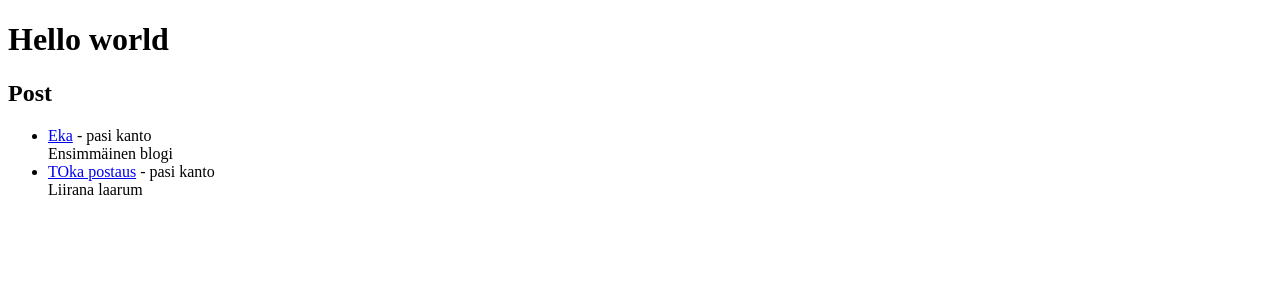
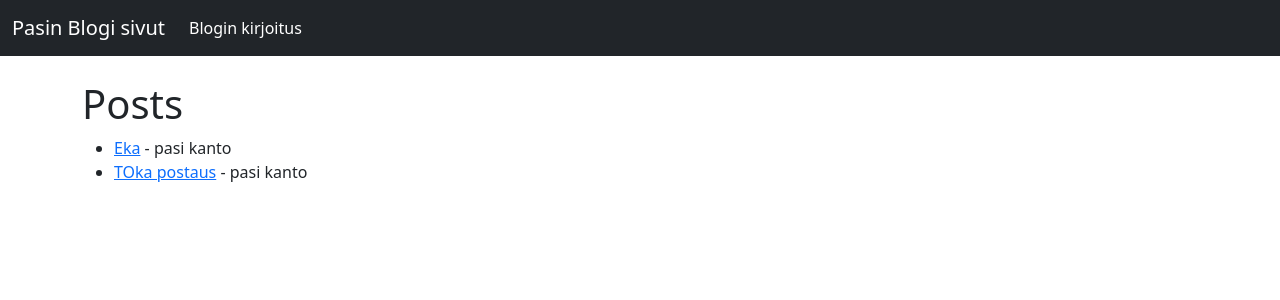
Before and after one commit to Pkanto/blogi, a Django app: page / in a window 1280 px wide. Shown: the top 300 px of the page. Run offline with Django 4.2, Linux system fonts and the light colour scheme; data comes from the database, SQL or seed files in the repository; both versions use the stored data as it was after the commit.

Commit message:
Blogin kirjoitus sivun lisäys

```diff
--- /dev/null
+++ b/ablog/blogi/templates/base.html
@@ -0,0 +1,34 @@
+<!doctype html>
+<html lang="en">
+  <head>
+    <meta charset="utf-8">
+    <meta name="viewport" content="width=device-width, initial-scale=1">
+    <title>
+      {% block title%}Pasin blogi kotisivut{%endblock%}
+    </title>
+    <link href="https://cdn.jsdelivr.net/npm/bootstrap@5.2.0-beta1/dist/css/bootstrap.min.css" rel="stylesheet" integrity="sha384-0evHe/X+R7YkIZDRvuzKMRqM+OrBnVFBL6DOitfPri4tjfHxaWutUpFmBp4vmVor" crossorigin="anonymous">
+  </head>
+  <body>
+    <nav class="navbar navbar-expand-lg bg-dark navbar-dark">
+      <div class="container-fluid">
+        <a class="navbar-brand" href="{%url 'home'%}">Pasin Blogi sivut</a>
+        <button class="navbar-toggler" type="button" data-bs-toggle="collapse" data-bs-target="#navbarNav" aria-controls="navbarNav" aria-expanded="false" aria-label="Toggle navigation">
+          <span class="navbar-toggler-icon"></span>
+        </button>
+        <div class="collapse navbar-collapse" id="navbarNav">
+          <ul class="navbar-nav">
+            <li class="nav-item">
+              <a class="nav-link active" aria-current="page" href="{% url 'bloggin'%}">Blogin kirjoitus</a>
+            </li>
+          </ul>
+        </div>
+      </div>
+    </nav>
+    <div class="container">
+    {% block content%}
+
+    {%endblock%}
+  </div>
+    <script src="https://cdn.jsdelivr.net/npm/bootstrap@5.2.0-beta1/dist/js/bootstrap.bundle.min.js" integrity="sha384-pprn3073KE6tl6bjs2QrFaJGz5/SUsLqktiwsUTF55Jfv3qYSDhgCecCxMW52nD2" crossorigin="anonymous"></script>
+  </body>
+</html>
--- /dev/null
+++ b/ablog/blogi/templates/blogging.html
@@ -0,0 +1,6 @@
+{%extends 'base.html'%}
+{% block title%}Blogin Kirjoitus {%endblock%}
+{% block content%}
+  <h1>Blogin teko</h1>
+
+{%endblock%}
--- a/ablog/blogi/templates/home.html
+++ b/ablog/blogi/templates/home.html
@@ -1,21 +1,14 @@
-<!DOCTYPE html>
-<html lang="en">
-<head>
-  <meta charset="UTF-8">
-  <meta name="viewport" content="width=device-width, initial-scale=1.0">
-  <meta http-equiv="X-UA-Compatible" content="ie=edge">
-  <title>Document</title>
-</head>
-<body>
-  <h1>Hello world</h1>
-  <h2>Post</h2>
+{%extends 'base.html'%}
+
+{% block content%}
+<br/>
+<h1>Posts</h1>
   <ul>
   {% for post in object_list %}
     <li><a href="{%url 'artikkeli' post.pk%}">{{post.title}}</a> -
     {{post.author.first_name}} {{post.author.last_name}}<br/>
-    {{post.body}}
+
     </li>
   {% endfor%}
 </ul>
-</body>
-</html>
+{%endblock%}
--- a/ablog/blogi/urls.py
+++ b/ablog/blogi/urls.py
@@ -1,10 +1,11 @@
 from django.contrib import admin
 from django.urls import path, include
 from . import views
-from .views import HomeView, Artikkeli
+from .views import HomeView, Artikkeli, kirjoitaBlogi
 
 
 urlpatterns = [
     path('', HomeView.as_view(), name= 'home'),
     path('artikkeli/<int:pk>', Artikkeli.as_view(), name = 'artikkeli'),
+    path('blogin/', kirjoitaBlogi.as_view(), name= 'bloggin'),
 ]
--- a/ablog/blogi/views.py
+++ b/ablog/blogi/views.py
@@ -1,5 +1,5 @@
 from django.shortcuts import render
-from django.views.generic import ListView, DetailView
+from django.views.generic import ListView, DetailView, CreateView
 from .models import Post
 
 
@@ -13,3 +13,7 @@ class HomeView(ListView):
 class Artikkeli(DetailView):
   model = Post
   template_name = 'artikkeli.html'
+class kirjoitaBlogi(CreateView):
+  model = Post
+  template_name = 'blogging.html'
+  fields = '__all__'
```
Also changed, not shown: ablog/blogi/templates/artikkeli.html (+6 -11 lines), ablog/db.sqlite3.
